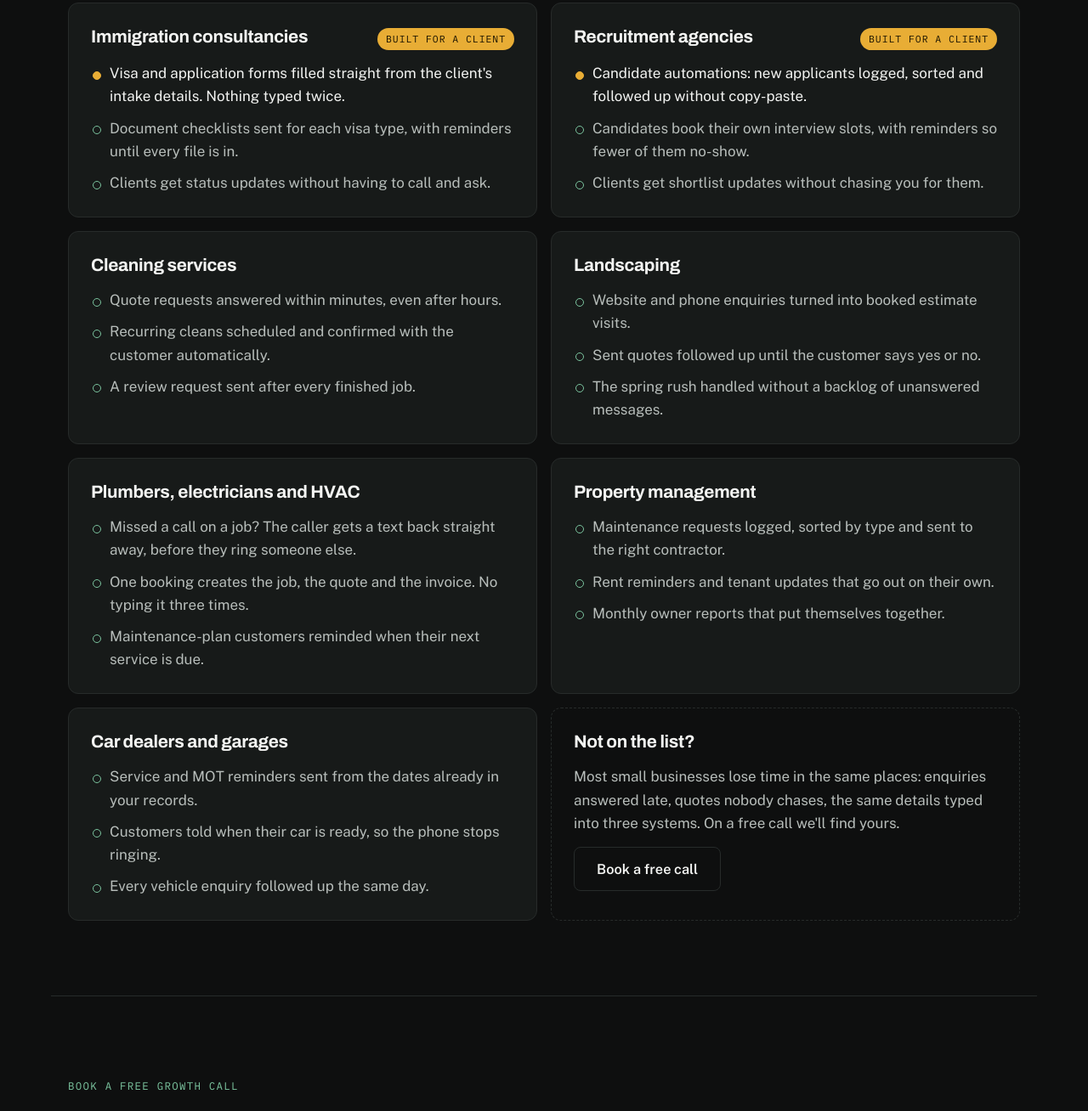
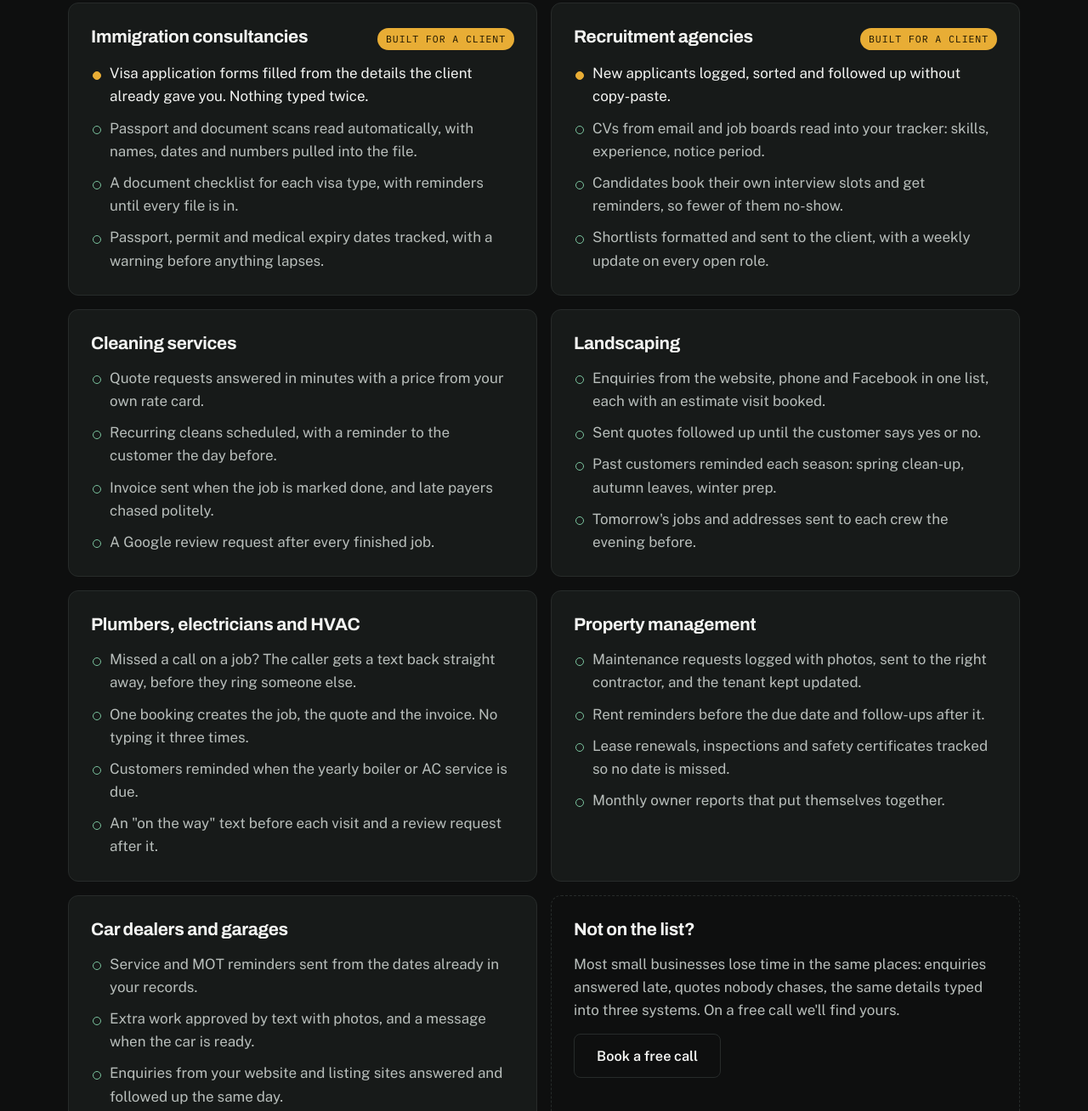
Before and after one commit to samastik-ai/samastik-site, a plain HTML site: page index.html in a window 1280 px wide. Shown: the part 3019-4327 px from the top of the page at 85% size. Drawn offline with nearby package versions, Linux system fonts and the light colour scheme.

Commit message:
Make use cases more concrete, four per industry
Co-Authored-By: Claude Fable 5.2 <noreply@anthropic.com>
Claude-Session: https://claude.ai/code/session_01Swvzn3qNMz3XNqrXe2AqWM

```diff
--- a/index.html
+++ b/index.html
@@ -252,33 +252,37 @@ footer.site a { color: var(--ink-3); }
         <article class="case">
           <div class="case-top"><h3>Immigration consultancies</h3><span class="tag">Built for a client</span></div>
           <ul>
-            <li class="done">Visa and application forms filled straight from the client's intake details. Nothing typed twice.</li>
-            <li>Document checklists sent for each visa type, with reminders until every file is in.</li>
-            <li>Clients get status updates without having to call and ask.</li>
+            <li class="done">Visa application forms filled from the details the client already gave you. Nothing typed twice.</li>
+            <li>Passport and document scans read automatically, with names, dates and numbers pulled into the file.</li>
+            <li>A document checklist for each visa type, with reminders until every file is in.</li>
+            <li>Passport, permit and medical expiry dates tracked, with a warning before anything lapses.</li>
           </ul>
         </article>
         <article class="case">
           <div class="case-top"><h3>Recruitment agencies</h3><span class="tag">Built for a client</span></div>
           <ul>
-            <li class="done">Candidate automations: new applicants logged, sorted and followed up without copy-paste.</li>
-            <li>Candidates book their own interview slots, with reminders so fewer of them no-show.</li>
-            <li>Clients get shortlist updates without chasing you for them.</li>
+            <li class="done">New applicants logged, sorted and followed up without copy-paste.</li>
+            <li>CVs from email and job boards read into your tracker: skills, experience, notice period.</li>
+            <li>Candidates book their own interview slots and get reminders, so fewer of them no-show.</li>
+            <li>Shortlists formatted and sent to the client, with a weekly update on every open role.</li>
           </ul>
         </article>
         <article class="case">
           <div class="case-top"><h3>Cleaning services</h3></div>
           <ul>
-            <li>Quote requests answered within minutes, even after hours.</li>
-            <li>Recurring cleans scheduled and confirmed with the customer automatically.</li>
-            <li>A review request sent after every finished job.</li>
+            <li>Quote requests answered in minutes with a price from your own rate card.</li>
+            <li>Recurring cleans scheduled, with a reminder to the customer the day before.</li>
+            <li>Invoice sent when the job is marked done, and late payers chased politely.</li>
+            <li>A Google review request after every finished job.</li>
           </ul>
         </article>
         <article class="case">
           <div class="case-top"><h3>Landscaping</h3></div>
           <ul>
-            <li>Website and phone enquiries turned into booked estimate visits.</li>
+            <li>Enquiries from the website, phone and Facebook in one list, each with an estimate visit booked.</li>
             <li>Sent quotes followed up until the customer says yes or no.</li>
-            <li>The spring rush handled without a backlog of unanswered messages.</li>
+            <li>Past customers reminded each season: spring clean-up, autumn leaves, winter prep.</li>
+            <li>Tomorrow's jobs and addresses sent to each crew the evening before.</li>
           </ul>
         </article>
         <article class="case">
@@ -286,14 +290,16 @@ footer.site a { color: var(--ink-3); }
           <ul>
             <li>Missed a call on a job? The caller gets a text back straight away, before they ring someone else.</li>
             <li>One booking creates the job, the quote and the invoice. No typing it three times.</li>
-            <li>Maintenance-plan customers reminded when their next service is due.</li>
+            <li>Customers reminded when the yearly boiler or AC service is due.</li>
+            <li>An "on the way" text before each visit and a review request after it.</li>
           </ul>
         </article>
         <article class="case">
           <div class="case-top"><h3>Property management</h3></div>
           <ul>
-            <li>Maintenance requests logged, sorted by type and sent to the right contractor.</li>
-            <li>Rent reminders and tenant updates that go out on their own.</li>
+            <li>Maintenance requests logged with photos, sent to the right contractor, and the tenant kept updated.</li>
+            <li>Rent reminders before the due date and follow-ups after it.</li>
+            <li>Lease renewals, inspections and safety certificates tracked so no date is missed.</li>
             <li>Monthly owner reports that put themselves together.</li>
           </ul>
         </article>
@@ -301,8 +307,9 @@ footer.site a { color: var(--ink-3); }
           <div class="case-top"><h3>Car dealers and garages</h3></div>
           <ul>
             <li>Service and MOT reminders sent from the dates already in your records.</li>
-            <li>Customers told when their car is ready, so the phone stops ringing.</li>
-            <li>Every vehicle enquiry followed up the same day.</li>
+            <li>Extra work approved by text with photos, and a message when the car is ready.</li>
+            <li>Enquiries from your website and listing sites answered and followed up the same day.</li>
+            <li>Test drives booked and confirmed without phone tag.</li>
           </ul>
         </article>
         <article class="case open">
```
